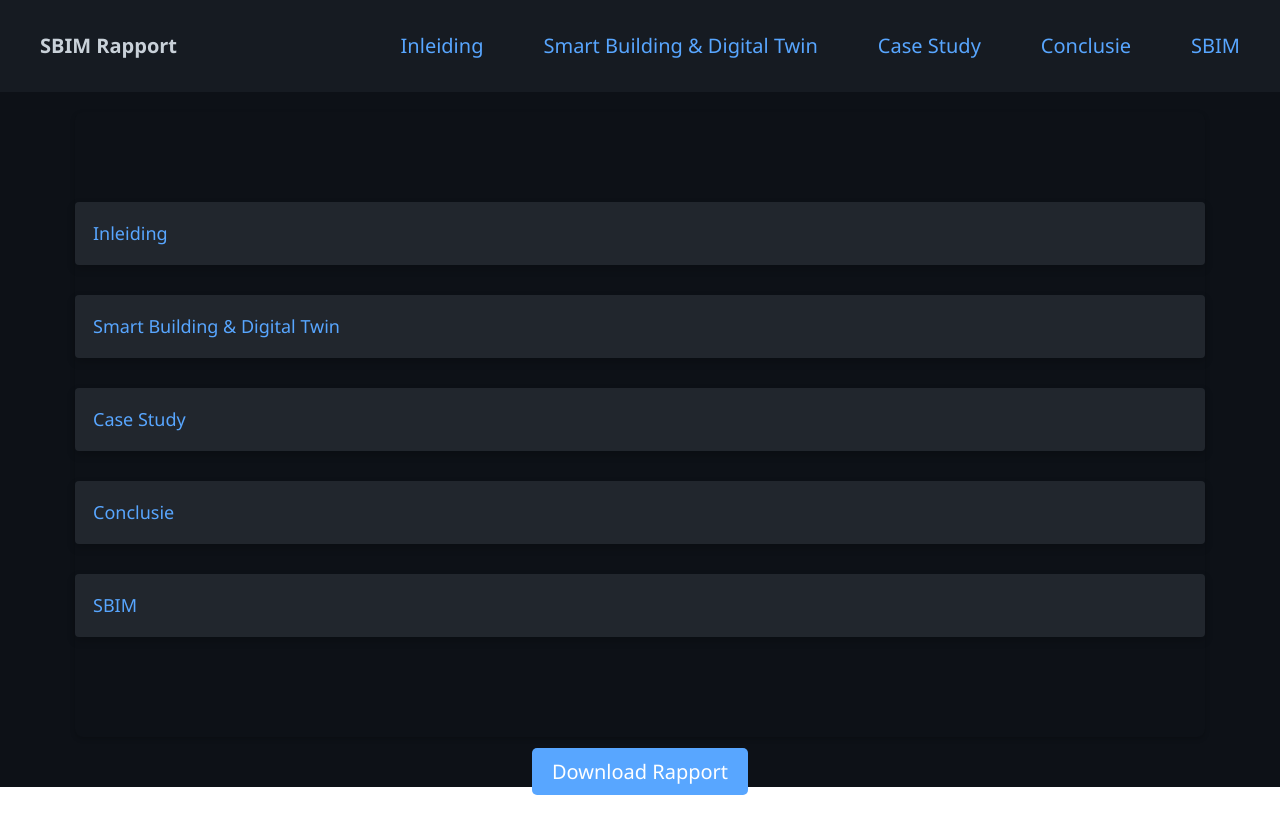
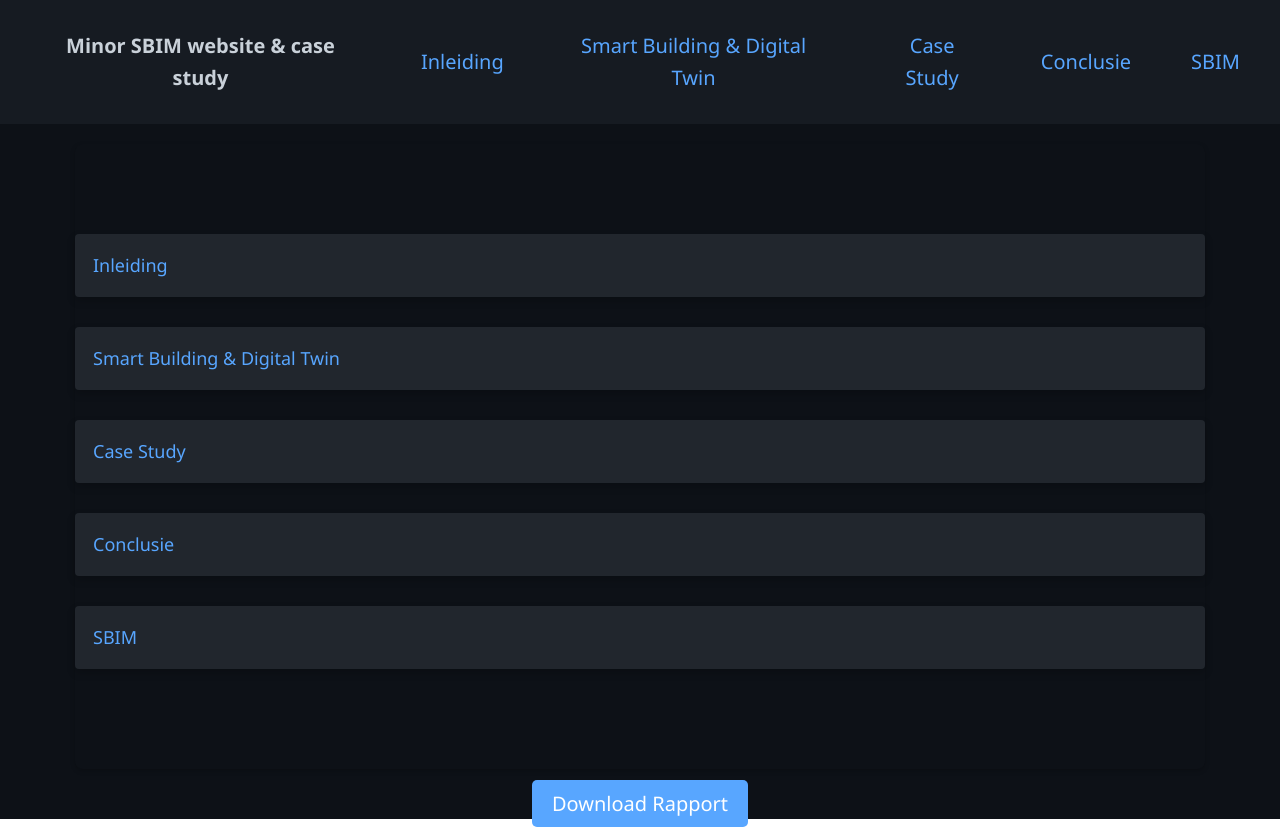
Before and after one commit to LoekaLoekie/LoekaLoekie.github.io, a plain HTML site: page index.html in a window 1280 px wide. Before the commit the page ends 800 px from the top, so only its background shows below. Drawn offline with nearby package versions, Linux system fonts and the light colour scheme.

Commit message:
commit change

```diff
--- a/index.html
+++ b/index.html
@@ -111,7 +111,7 @@
 <body>
     <nav class="container-fluid">
         <ul>
-            <li><strong>SBIM Rapport</strong></li>
+            <li><strong>Minor SBIM website & case study</strong></li>
         </ul>
         <ul>
             <li><a href="#inleiding">Inleiding</a></li>
```
